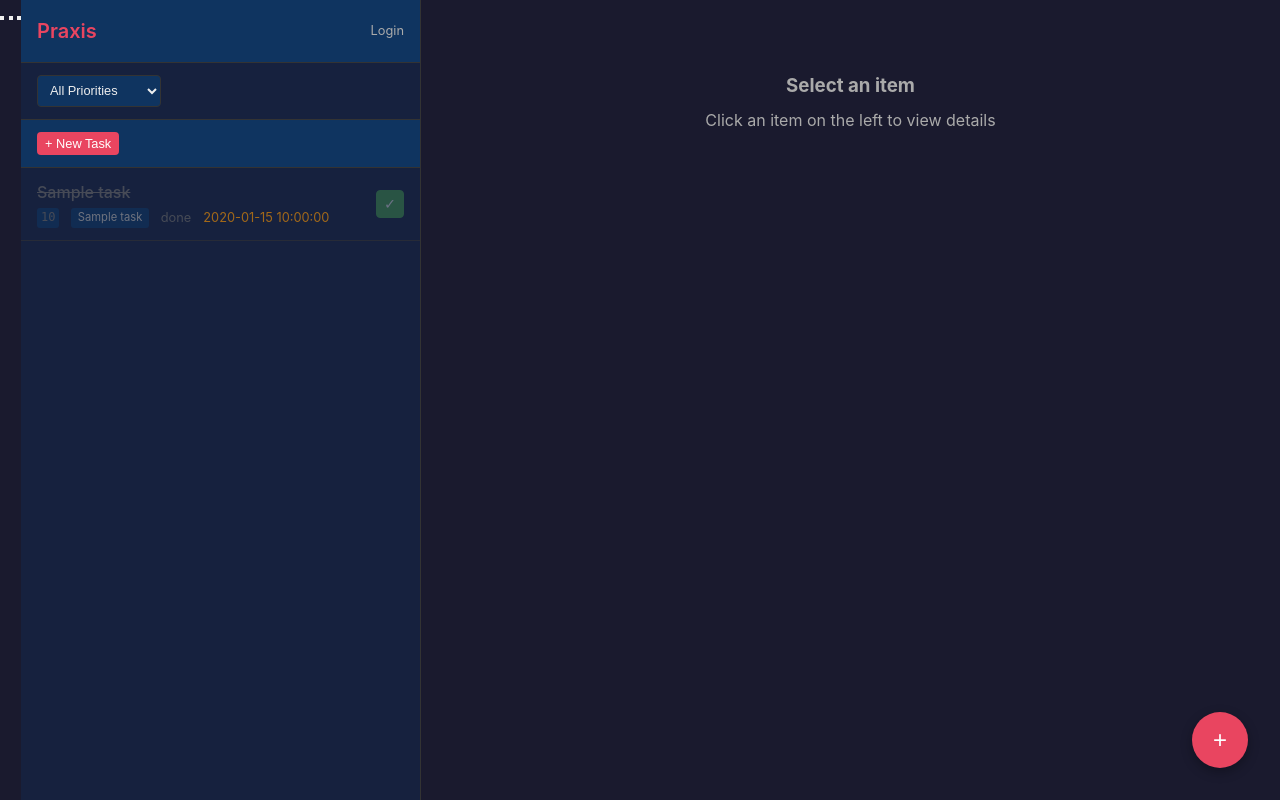
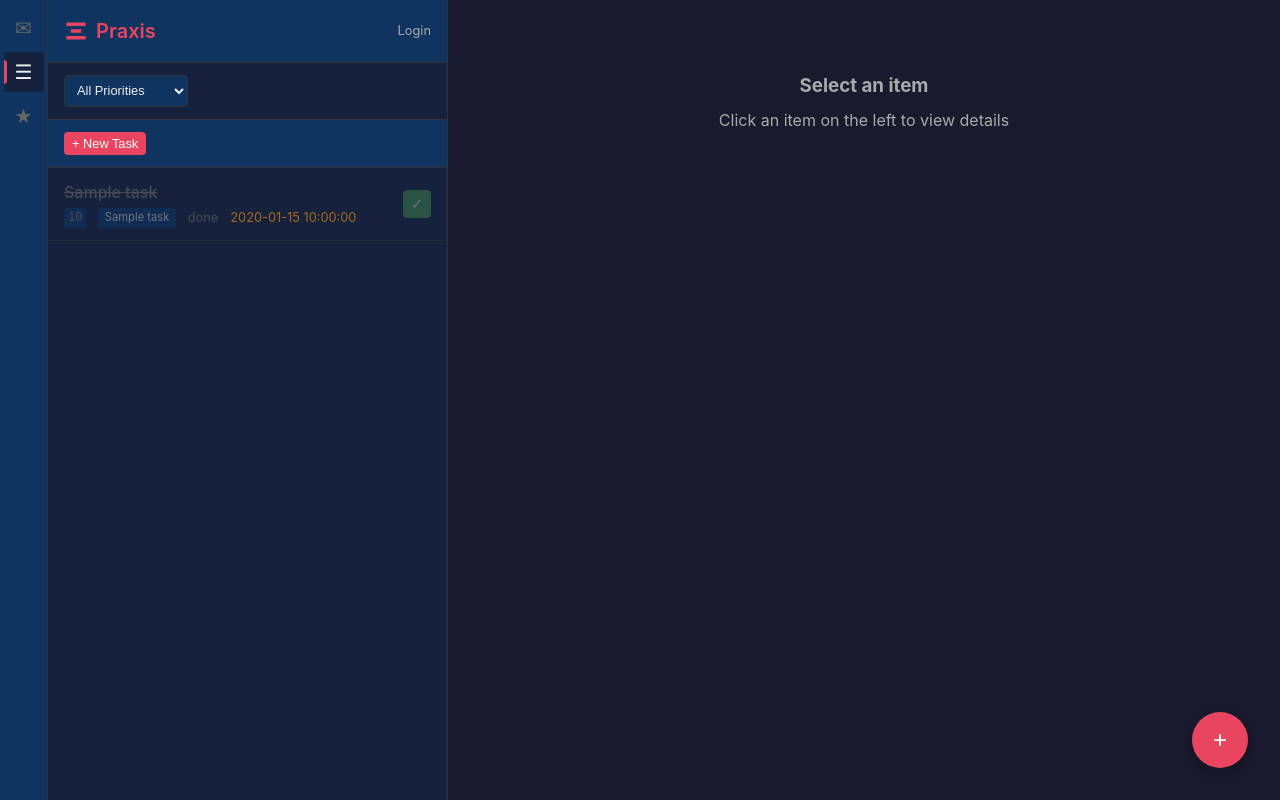
Before and after one commit to philosaether/praxis, a FastAPI app: template src/praxis_web/templates/home.html in a window 1280 px wide. Run offline with FastAPI, Linux system fonts and the light colour scheme; the template is opened without the code that fills it: most values are stand-ins (such as "Sample title", 1, 10 or a date in 2020); some libraries are stand-ins or nearby versions.

Commit message:
feat: add Xi logo to header
- Create logo.svg with Xi character (three horizontal bars)
- Inline SVG in header for currentColor inheritance
- Logo uses accent color, 24x24px next to title
- Keep standalone SVG file for other uses

Co-Authored-By: Claude Opus 4.5 <noreply@anthropic.com>

```diff
--- a/src/praxis_web/static/css/main.css
+++ b/src/praxis_web/static/css/main.css
@@ -73,6 +73,18 @@ a:hover {
   margin: 0;
 }
 
+.brand {
+  display: flex;
+  align-items: center;
+  gap: 0.5rem;
+}
+
+.brand-logo {
+  width: 24px;
+  height: 24px;
+  color: #e94560;
+}
+
 .user-info {
   display: flex;
   align-items: center;
@@ -166,6 +147,72 @@ a:hover {
   display: flex;
   gap: 0.5rem;
   align-items: center;
+}
+
+.mode-nav {
+  display: flex;
+  flex-direction: column;
+  width: 48px;
+  background: #0f3460;
+  border-right: 1px solid #333;
+  padding: 0.5rem 0;
+  gap: 0.25rem;
+  align-items: center;
+  flex-shrink: 0;
+}
+
+.mode-nav-btn {
+  position: relative;
+  display: flex;
+  align-items: center;
+  justify-content: center;
+  width: 40px;
+  height: 40px;
+  background: transparent;
+  border: none;
+  border-radius: 4px;
+  cursor: pointer;
+  color: #666;
+  transition: all 0.15s;
+}
+.mode-nav-btn:hover {
+  background: #16213e;
+  color: #aaa;
+}
+.mode-nav-btn.active {
+  color: #eee;
+  background: #16213e;
+}
+.mode-nav-btn.active::before {
+  content: "";
+  position: absolute;
+  left: 0;
+  top: 50%;
+  transform: translateY(-50%);
+  width: 3px;
+  height: 24px;
+  background: #e94560;
+  border-radius: 0 3px 3px 0;
+}
+
+.mode-nav-icon {
+  font-size: 1.25rem;
+  line-height: 1;
+}
+.mode-nav-icon--inbox::before {
+  content: "✉";
+}
+.mode-nav-icon--tasks::before {
+  content: "☰";
+}
+.mode-nav-icon--priorities::before {
+  content: "★";
+}
+
+.mode-nav-label {
+  display: none;
+  font-size: 0.7rem;
+  margin-top: 2px;
 }
 
 .btn {
--- a/src/praxis_web/static/scss/_layout.scss
+++ b/src/praxis_web/static/scss/_layout.scss
@@ -43,6 +43,18 @@
     color: $accent;
     margin: 0;
   }
+}
+
+.brand {
+  display: flex;
+  align-items: center;
+  gap: $spacing-sm;
+}
+
+.brand-logo {
+  width: 24px;
+  height: 24px;
+  color: $accent;
 }
 
 .user-info {
--- a/src/praxis_web/templates/home.html
+++ b/src/praxis_web/templates/home.html
@@ -35,7 +35,14 @@
     <!-- Left Pane -->
     <div class="left-pane">
         <div class="header">
-            <h1>Praxis</h1>
+            <div class="brand">
+                <svg class="brand-logo" viewBox="0 0 100 100" fill="currentColor">
+                    <rect x="10" y="15" width="80" height="14" rx="2"/>
+                    <rect x="28" y="43" width="44" height="14" rx="2"/>
+                    <rect x="10" y="71" width="80" height="14" rx="2"/>
+                </svg>
+                <h1>Praxis</h1>
+            </div>
             {% if user %}
             <div class="user-info">
                 <span class="username">{{ user.username }}</span>
```
Also changed, not shown: other parts of src/praxis_web/static/css/main.css (+2 -31 lines), src/praxis_web/static/images/logo.svg (added), 1 other file.
